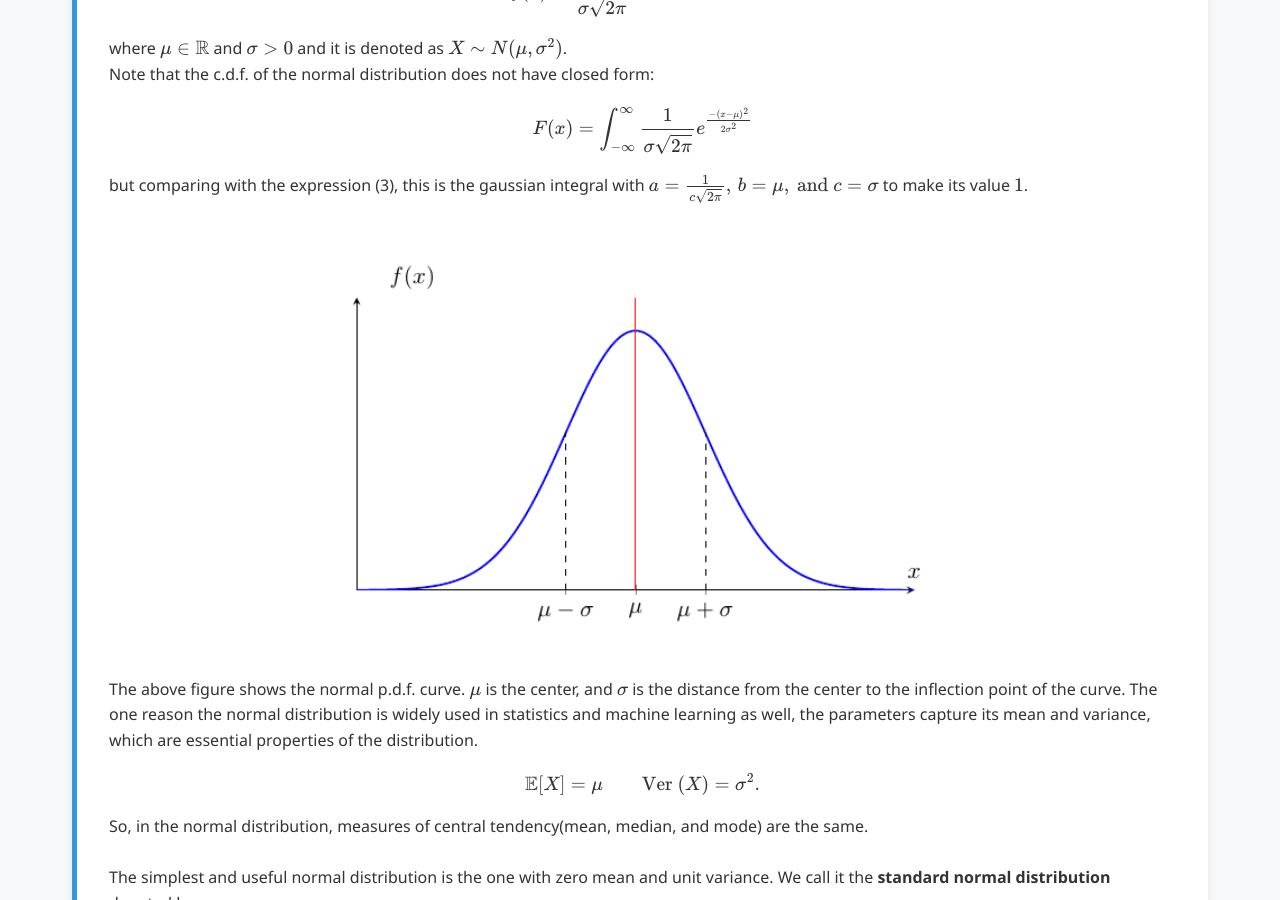
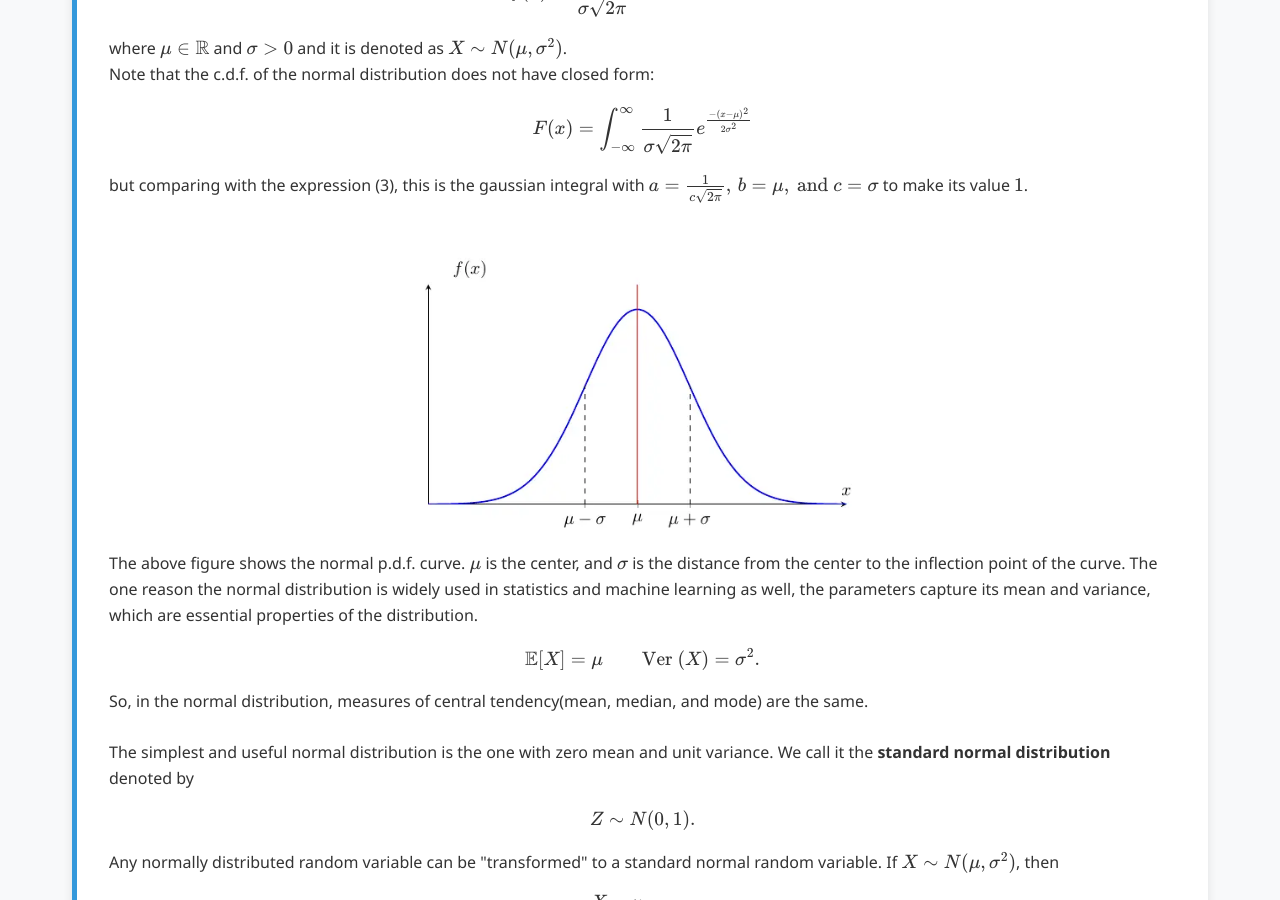
Before and after one commit to Yusukey01/yusukey01.github.io, a Jekyll site: the page built from Mathematics/Probability/gaussian.html, in a window 1280 px wide and 900 px high, scrolled down 3548 px. Built offline with Jekyll 4.4.1, drawn with Linux system fonts in a browser that asks for light colours.

Commit message:
organizing text

```diff
--- a/Mathematics/Probability/gaussian.html
+++ b/Mathematics/Probability/gaussian.html
@@ -138,9 +138,8 @@ description: Learn about normal distribution and central limit theorem.
             b = \mu, \text{ and } c = \sigma\) to make its value \(1\).
             <br><br>
             <div style="text-align: center;">
-                <img src="Images/normal_dist_pdf.png" alt="Normal Distribution PDF" style="width:600px;">
+                <img src="Images/normal_dist.webp" alt="Normal Distribution PDF" style="width:450px;">
             </div>
-            <br>
             The above figure shows the normal p.d.f. curve. \(\mu\) is the center, and \(\sigma\) is the distance from
             the center to the inflection point of the curve. The one reason the normal distribution is widely used in statistics
             and machine learning as well, the parameters capture its mean and variance, which are essential properties of the distribution.
```
Also changed, not shown: Mathematics/Probability/Images/normal_dist.webp (added), Mathematics/Probability/Images/normal_dist_pdf.png (deleted).
